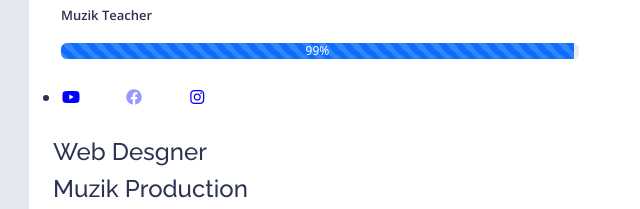
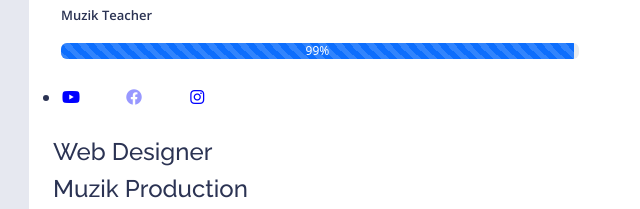
Before and after one commit to Zkabwang/Krietaz, a plain HTML site: page index.html in a window 1280 px wide. Shown: the part 2280-2489 px from the top of the page, 41-681 px from the left. Drawn offline with nearby package versions, Linux system fonts and the light colour scheme.

Commit message:
Update index.html

```diff
--- a/index.html
+++ b/index.html
@@ -225,7 +225,7 @@
                                                     <div class="row">
                                                         <div class="col-md-6">
                                                             <div class="skill">
-                                                                <h4>Web Desgner</h4>
+                                                                <h4>Web Designer</h4>
 
                                                             </div>
                                                             <div class="col-md-6">
```
